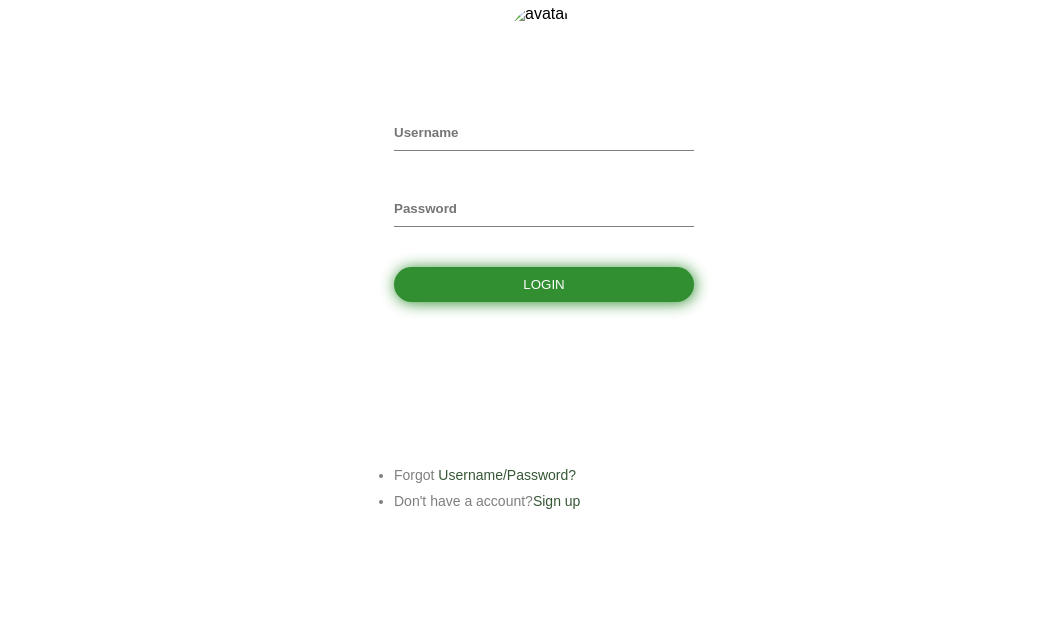
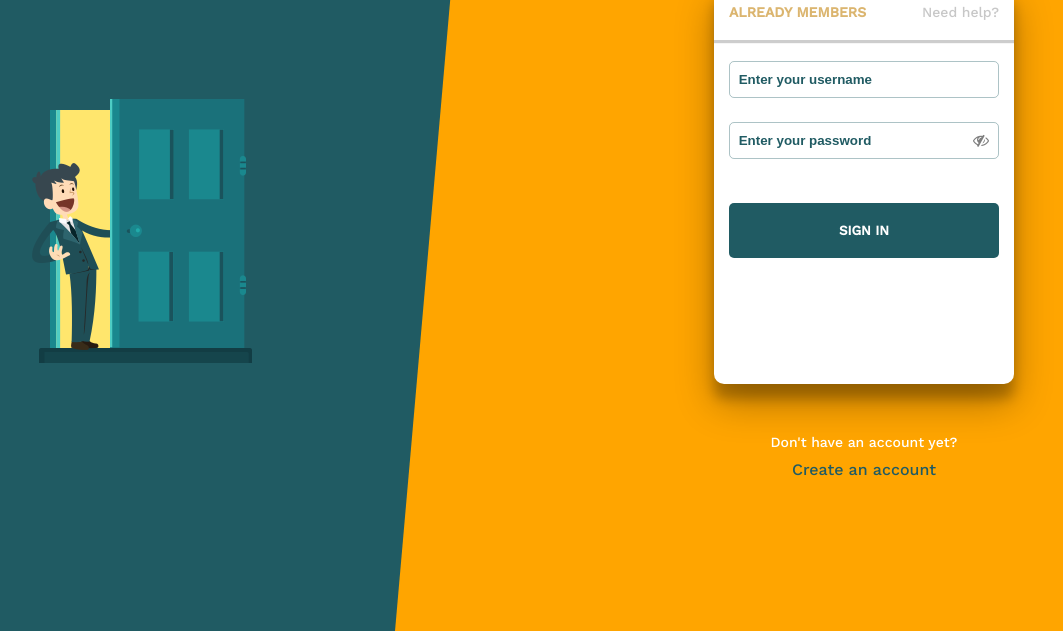
Before and after one commit to reza-habibi/login-form1, a plain HTML site: page index.html in a window 1280 px wide. Shown: the part 169-800 px from the top of the page, without its empty margins (96-1159 px from the left). Drawn offline with Linux system fonts and the light colour scheme.

Commit message:
completed loginform4

```diff
--- a/index.html
+++ b/index.html
@@ -1,27 +1,44 @@
 <!DOCTYPE html>
 <html lang="en">
   <head>
-  <meta charset="UTF-8">
-  <meta http-equiv="X-UA-Compatible" content="IE=edge">
-  <meta name="viewport" content="width=device-width, initial-scale=1.0">
-  <link rel="stylesheet" href="style.css">
-  <title>Login Form1</title>
+    <meta charset="UTF-8" />
+    <meta http-equiv="X-UA-Compatible" content="IE=edge" />
+    <meta name="viewport" content="width=device-width, initial-scale=1.0" />
+    <link rel="stylesheet" href="style.css" />
+    <link
+      rel="stylesheet"
+      href="https://stackpath.bootstrapcdn.com/font-awesome/4.7.0/css/font-awesome.min.css"
+    />
+    <title>Login Form3</title>
   </head>
   <body>
+    <div class="right">
+      <img src="./illustration.png" alt="" />
+    </div>
+    <div class="left">
       <div class="card">
-    <h1 class="headline">
-      Welcome
-    </h1>
-    <img class="pro-pic" src="./avatar.jpg" alt="avatar">
-    <input type="text" placeholder="Username">
-    <input type="password" name="password" id="password" placeholder="Password">
-    <button class="btn">LOGIN</button>
-    <ul class="extra">
-      <li>Forgot <a href="#">Username/Password?</a></li>
-      <li>Don't have a account?<a href="#">Sign up</a></li>
-    </ul>
+        <div class="headline between">
+          <a href="#" class="member">ALREADY MEMBERS</a>
+          <a href="#" class="help">Need help?</a>
         </div>
-
-
+        <div class="username between">
+          <input type="text" id="username" placeholder=" Enter your username" />
+        </div>
+        <div class="password between">
+          <input
+            type="password"
+            name="password"
+            id="password"
+            placeholder=" Enter your password"
+          />
+          <i class="fa fa-eye-slash" aria-hidden="true"></i>
+        </div>
+        <button class="btn">SIGN IN</button>
+      </div>
+      <div class="extra">
+        <p class="que">Don't have an account yet?</p>
+        <a href="#" class="account">Create an account</a>
+      </div>
+    </div>
   </body>
 </html>
--- a/style.css
+++ b/style.css
@@ -1,79 +1,172 @@
-*{
+* {
   padding: 0;
   margin: 0;
   box-sizing: border-box;
 }
+@font-face {
+  src: url(./WorkSans-Medium.ttf);
+  font-family: worksans;
+}
 
-body{
-  width: 100vw;
+body {
+  width: 90vw;
+  height: 100vh;
+  font-family: worksans;
+  background: orange;
+  display: flex;
+  justify-content: space-between;
+}
+
+.center {
+  display: flex;
+  align-items: center;
+  justify-content: center;
+}
+
+.between {
+  display: flex;
+  align-items: center;
+  justify-content: space-between;
+}
+
+.card {
+  width: 300px;
+  height: 50vh;
+  border-radius: 10px;
+  display: flex;
+  flex-direction: column;
+  justify-content: flex-start;
+  align-items: center;
+  background: white;
+  padding-top: 20px;
+  box-shadow: 0 19px 38px rgba(0, 0, 0, 0.3), 0 15px 12px rgba(0, 0, 0, 0.22);
+}
+.right {
+  position: absolute;
+  left: -50px;
+  background: #205b63;
+  transform: skewX(-5deg);
+  width: 45vw;
   height: 100vh;
   display: flex;
   flex-direction: column;
   justify-content: center;
   align-items: center;
-  font-family: Arial, Helvetica, sans-serif;
+}
+.right img {
+  transform: skewX(5deg) !important;
 }
 
-.card{
-  width: 300px;
-  height: 80vh;
+.left {
+  position: absolute;
+  right: 0;
+  width: 50vw;
+  height: 100vh;
   display: flex;
   flex-direction: column;
   justify-content: center;
   align-items: center;
 }
-
-.head-line{
-  font-size: 18px;
+.headline {
+  width: 100%;
+  padding: 0 15px;
+  font-size: 14px;
+  color: #fff;
+  padding-bottom: 20px;
+  margin-bottom: 20px;
+  border-bottom: 1px solid rgba(128, 128, 128, 0.397);
+  box-shadow: 0px 2px 1px rgba(128, 128, 128, 0.397);
 }
 
-.pro-pic{
+a {
+  text-decoration: none;
+}
+
+.member {
+  color: rgba(204, 151, 53, 0.712);
+  font-weight: 700;
+}
+
+.help {
+  color: rgba(92, 92, 92, 0.342);
+}
+
+.logo {
   margin: 20px 0;
+  width: 85px;
+  height: 90px;
+  border-radius: 50%;
+  background-color: #fff;
+}
+
+.logo img {
   width: 70px;
   height: 70px;
-  border-radius: 50%;
 }
 
-input{
+.username {
+  width: 90%;
+  margin-bottom: 20px;
+  border-bottom: 1px solid rgba(255, 255, 255, 0.5);
+  padding-bottom: 3px;
+  color: white;
+}
+
+.password {
+  width: 90%;
+  margin-bottom: 20px;
+  border-bottom: 1px solid rgba(255, 255, 255, 0.5);
+  padding-bottom: 3px;
+  color: white;
+}
+
+i {
+  color: black;
+  margin-left: -30px;
+  padding-right: 10px;
+  opacity: 0.5;
+}
+
+input {
+  color: #205b63;
   width: 100%;
   outline: none;
-  border:none;
-  border-bottom: 1px solid gray;
-  padding:10px 0;
-  margin: 20px 0;
+  border: 1px solid #205b635d;
+  padding: 10px 0;
+  background: transparent;
+  border-radius: 5px;
 }
 
-input::placeholder{
-  font-family: Arial, Helvetica, sans-serif;
+input::placeholder {
+  padding-left: 5px;
+  color: #205b63;
   font-weight: bold;
 }
 
-button{
-  width: 100%;
+button {
+  width: 90%;
   margin: 20px 0;
-  padding:10px 0;
-  background-color: rgb(49, 143, 49);
-  color: white;
+  padding: 20px 0;
+  background-color: #205b63;
+  color: #fff;
   border: none;
-  border-radius: 20px;
-  box-shadow: 1px 1px 15px rgb(49, 143, 49);
+  border-radius: 5px;
+  font-weight: 900;
+  font-family: worksans;
 }
 
 .extra{
-  height: 30%;
-  display: flex;
-  flex-direction: column;
-  justify-content: flex-end;
-  align-self: flex-start;
+  margin-top: 50px;
+  text-align: center;
 }
 
-.extra li {
+.que{
+  color: white;
   font-size: 14px;
-  color: rgba(71, 71, 71, 0.7);
-  margin: 5px 0;
+  margin-bottom: 10px;
 }
 
-.extra li a{
-  color: rgb(4, 44, 4 , 0.8);
-  text-decoration: none;
+.account{
+  color: #205b63;
+  font-size: 16px;
 }
```
Also changed, not shown: WorkSans-Medium.ttf (added). Lines whose indentation alone changed are shown as unchanged.
